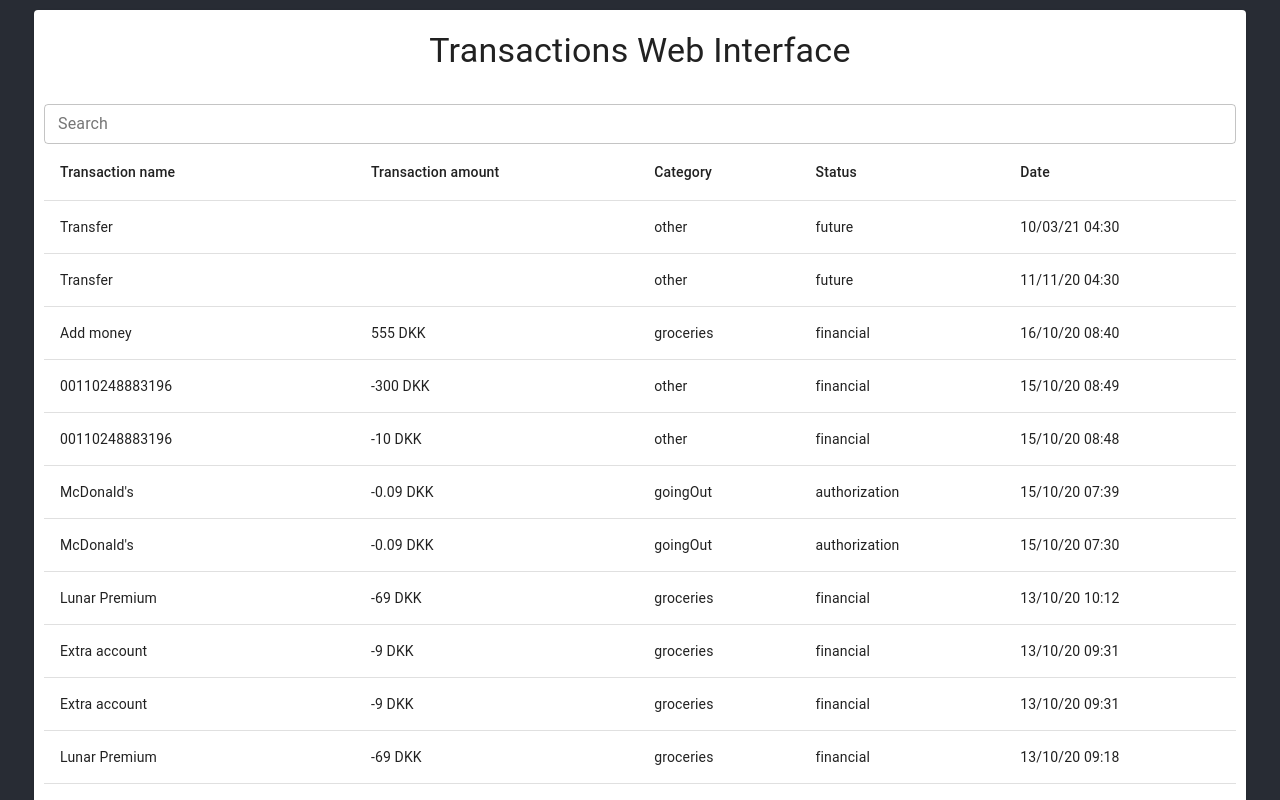
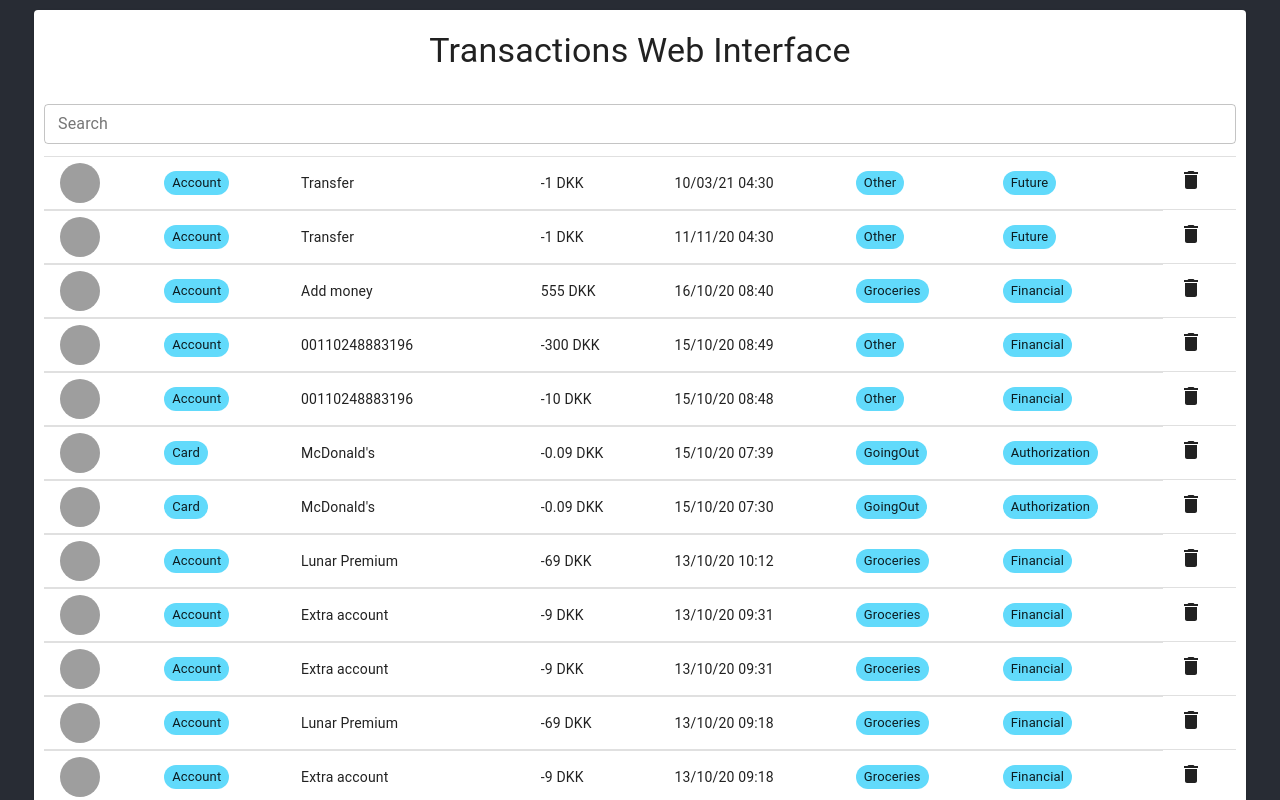
Before and after one commit to catammd/transaction-app, a React (Create React App) app: page / in a window 1280 px wide. Shown: the top 800 px of the page. Built offline with nearby package versions, Linux system fonts and the light colour scheme; grey boxes are pictures that could not be loaded.

Commit message:
Functionality implementation

```diff
--- a/src/Components/App.js
+++ b/src/Components/App.js
@@ -2,13 +2,12 @@ import React from "react";
 import "./App.css";
 import Container from "@material-ui/core/Container";
 import Typography from "@material-ui/core/Typography";
-import { Box, Paper } from "@material-ui/core";
+import { Paper } from "@material-ui/core";
 import SearchBar from "./SearchBar";
 import Table from "./TransactionTable";
 
 class App extends React.Component {
   state = {
-    loading: true,
     transactions: [],
     filteredTransactions: [],
     searchInput: "",
@@ -37,18 +36,18 @@ class App extends React.Component {
     this.setState({ searchInput });
   };
 
+  handleDelete = (transactionId) => {
+    this.setState((state) => ({
+      transactions: state.transactions.filter(
+        (item) => item.id !== transactionId
+      ),
+    }));
+  };
+
   render() {
-    if (this.state.loading) {
-      return <div>Retrieving data...</div>;
-    }
+    let { transactions, filteredTransactions, searchInput } = this.state;
+    const tableData = searchInput.length ? filteredTransactions : transactions;
 
-    if (!this.state.transactions.length) {
-      return <div>No transactions</div>;
-    }
-    let { transactions, filteredTransactions, searchInput } = this.state;
-    const dataToDisplay = searchInput.length
-      ? filteredTransactions
-      : transactions;
     return (
       <Container maxWidth='lg' className='App'>
         <Paper>
@@ -60,29 +59,42 @@ class App extends React.Component {
             handleSetFilteredData={this.handleSetFilteredData}
             handleSetSearchInput={this.handleSetSearchInput}
           />
-
+          {/* TODO: cleanup empty name property */}
           <Table
-            data={dataToDisplay}
+            data={tableData}
+            handleDelete={this.handleDelete}
             header={[
               {
-                name: "Transaction name",
+                name: "",
+                prop: "iconURL",
+              },
+              {
+                name: "",
+                prop: "type",
+              },
+              {
+                name: "",
                 prop: "localizableTitle",
               },
               {
-                name: "Transaction amount",
+                name: "",
                 prop: "amount",
               },
               {
-                name: "Category",
+                name: "",
+                prop: "time",
+              },
+              {
+                name: "",
                 prop: "categoryID",
               },
               {
-                name: "Status",
+                name: "",
                 prop: "status",
               },
               {
-                name: "Date",
-                prop: "time",
+                name: "",
+                prop: "delete",
               },
             ]}
           />
--- a/src/Components/TransactionDetails.js
+++ b/src/Components/TransactionDetails.js
@@ -1,9 +1,57 @@
 import React from "react";
+import Typography from "@material-ui/core/Typography";
+import { makeStyles } from "@material-ui/core/styles";
+import Paper from "@material-ui/core/Paper";
+import Avatar from "@material-ui/core/Avatar";
+import List from "@material-ui/core/List";
+import ListItem from "@material-ui/core/ListItem";
+import Divider from "@material-ui/core/Divider";
+import ListItemText from "@material-ui/core/ListItemText";
+import ListItemAvatar from "@material-ui/core/ListItemAvatar";
 
-class TransactionDetails extends React.Component {
-  render() {
-    return <div>Transaction Details</div>;
-  }
+const useStyles = makeStyles({
+  paper: {
+    width: "auto",
+    backgroundColor: "#f5f5f5",
+  },
+});
+
+const formatTransactionAmount = (transaction) => {
+  return `${
+    transaction.transactionAmount ? transaction.transactionAmount.amount : "N/A"
+  } ${
+    transaction.transactionAmount ? transaction.transactionAmount.currency : ""
+  }`;
+};
+
+export default function TransactionDetails(props) {
+  const classes = useStyles();
+  const { details } = props;
+  return (
+    <Paper className={classes.paper} elevation={3}>
+      <Typography variant='h6' component='h2' gutterBottom>
+        Transaction details
+      </Typography>
+      <List className={classes.root}>
+        <ListItem alignItems='flex-start'>
+          <ListItemAvatar>
+            <Avatar alt='Category Icon' src={details.categoryIconUrl} />
+          </ListItemAvatar>
+          <ListItemText primary='Title' secondary={details.localizableTitle} />
+          <ListItemText primary='Category' secondary={details.categoryID} />
+          <ListItemText primary='Status' secondary={details.status} />
+          <ListItemText primary='Type' secondary={details.type} />
+          <ListItemText
+            primary='Transaction amount'
+            secondary={formatTransactionAmount(details)}
+          />
+          <ListItemText
+            primary='Billing amount'
+            secondary={`${details.billingAmount?.amount} ${details.billingAmount?.currency}`}
+          />
+        </ListItem>
+        <Divider variant='inset' component='li' />
+      </List>
+    </Paper>
+  );
 }
-
-export default TransactionDetails;
--- /dev/null
+++ b/src/Components/TransactionRow.js
@@ -0,0 +1,82 @@
+import React from "react";
+import Collapse from "@material-ui/core/Collapse";
+import TransactionDetails from "./TransactionDetails";
+import Box from "@material-ui/core/Box";
+import TableCell from "@material-ui/core/TableCell";
+import TableRow from "@material-ui/core/TableRow";
+import Avatar from "@material-ui/core/Avatar";
+import Chip from "@material-ui/core/Chip";
+import DeleteIcon from "@material-ui/icons/Delete";
+import { format } from "date-fns";
+
+const renderAmount = (transaction) => {
+  return `${transaction.billingAmount.amount} ${transaction.billingAmount.currency}`;
+};
+
+// TODO: use css text-transform: capitalize; instead of JS capitalization
+const capitalizeString = (string) => {
+  if (typeof string !== "string") return "";
+  return string.charAt(0).toUpperCase() + string.slice(1);
+};
+
+const formatDate = (date) => {
+  return format(new Date(date), "dd/MM/yy kk:mm");
+};
+
+const renderIcon = (iconUrl) => {
+  return <Avatar alt='Category Icon' src={iconUrl} />;
+};
+
+const renderChipFormat = (type) => {
+  return <Chip size='small' color='primary' label={capitalizeString(type)} />;
+};
+
+class TransactionRow extends React.Component {
+  state = { open: false };
+
+  render() {
+    const { transaction, header, handleDelete } = this.props;
+    const { open } = this.state;
+    return (
+      <React.Fragment>
+        <TableRow
+          key={transaction.id}
+          onClick={() => this.setState(({ open }) => ({ open: !open }))}
+        >
+          {header.map((headerItem, index) => {
+            return (
+              <TableCell key={`trc-${index}`}>
+                {headerItem.prop === "amount" ? (
+                  renderAmount(transaction)
+                ) : headerItem.prop === "time" ? (
+                  formatDate(transaction[headerItem.prop])
+                ) : headerItem.prop === "iconURL" ? (
+                  renderIcon(transaction[headerItem.prop])
+                ) : headerItem.prop === "type" ||
+                  headerItem.prop === "categoryID" ||
+                  headerItem.prop === "status" ? (
+                  renderChipFormat(transaction[headerItem.prop])
+                ) : headerItem.prop === "delete" ? (
+                  <DeleteIcon onClick={() => handleDelete(transaction.id)} />
+                ) : (
+                  transaction[headerItem.prop]
+                )}
+              </TableCell>
+            );
+          })}
+        </TableRow>
+        <TableRow>
+          <TableCell style={{ paddingBottom: 0, paddingTop: 0 }} colSpan={7}>
+            <Collapse in={open} timeout='auto' unmountOnExit>
+              <Box margin={1}>
+                <TransactionDetails details={transaction} />
+              </Box>
+            </Collapse>
+          </TableCell>
+        </TableRow>
+      </React.Fragment>
+    );
+  }
+}
+
+export default TransactionRow;
--- a/src/Components/TransactionTable.js
+++ b/src/Components/TransactionTable.js
@@ -5,46 +5,27 @@ import TableCell from "@material-ui/core/TableCell";
 import TableContainer from "@material-ui/core/TableContainer";
 import TableHead from "@material-ui/core/TableHead";
 import TableRow from "@material-ui/core/TableRow";
-import { format } from "date-fns";
+import TransactionRow from "./TransactionRow";
 
-const renderAmount = (transaction) => {
-    return `${transaction.transactionAmount ? transaction.transactionAmount.amount : ''} ${transaction.transactionAmount ? transaction.transactionAmount.currency : ''}`;
-}
-
-const formatDate = (date) => {
-    return format(new Date(date), 'dd/MM/yy kk:mm');
-}
-
-const row = (transaction, header) => (
-  <TableRow key={transaction.id}>
-    {header.map((headerItem, index) => {
-        return (
-          <TableCell key={`trc-${index}`}>
-            {headerItem.prop === "amount"
-              ? renderAmount(transaction)
-              : headerItem.prop === "time"
-              ? formatDate(transaction[headerItem.prop])
-              : transaction[headerItem.prop]}
-          </TableCell>
-        );
-    })}
-  </TableRow>
-);
-
-const TransactionTable = ({ data, header }) => (
+const TransactionTable = ({ data, header, handleDelete }) => (
   <TableContainer>
-    <Table aria-label='Transactions table'>
+    <Table aria-label='Transactions table' size='small'>
       <TableHead>
         <TableRow>
-          {header.map((x, i) => (
-            <TableCell key={`thc-${i}`}>{x.name}</TableCell>
+          {header.map((headItem, i) => (
+            <TableCell key={`thc-${i}`}>{headItem.name}</TableCell>
           ))}
         </TableRow>
       </TableHead>
       <TableBody>
-        {data.map((transaction) => {
-          return row(transaction, header);
-        })}
+        {data.map((transaction, index) => (
+          <TransactionRow
+            transaction={transaction}
+            header={header}
+            key={index}
+            handleDelete={handleDelete}
+          />
+        ))}
       </TableBody>
     </Table>
   </TableContainer>
```
